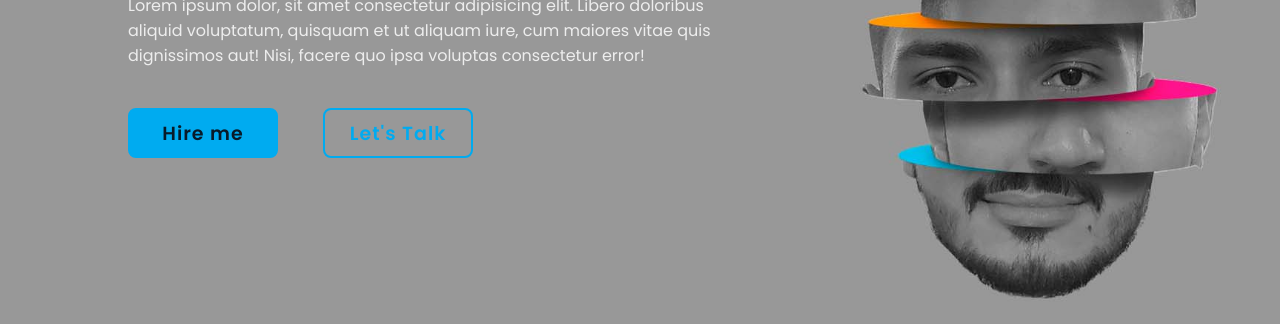
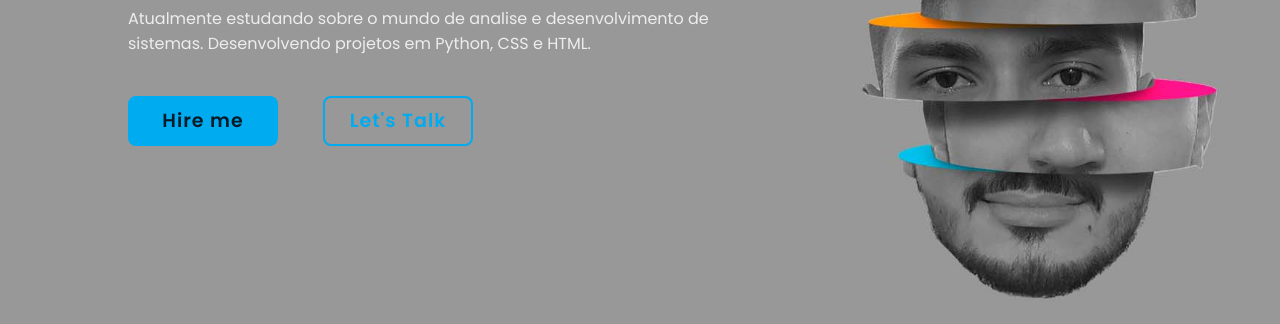
Before and after one commit to RenanBaffi/Portfolio-Renan-Baffi, a plain HTML site: page index.html in a window 1280 px wide. Shown: the part 392-716 px from the top of the page. Drawn offline with nearby package versions, Linux system fonts and the light colour scheme.

Commit message:
Update index.html

```diff
--- a/index.html
+++ b/index.html
@@ -29,7 +29,7 @@
         <div class="home-content">
             <h1>Olá, sou Renan Baffi</h1>
             <h3>Desenvolvedor Web</h3>
-            <p>Lorem ipsum dolor, sit amet consectetur adipisicing elit. Libero doloribus aliquid voluptatum, quisquam et ut aliquam iure, cum maiores vitae quis dignissimos aut! Nisi, facere quo ipsa voluptas consectetur error!</p>
+            <p>Atualmente estudando sobre o mundo de analise e desenvolvimento de sistemas. Desenvolvendo projetos em Python, CSS e HTML.</p>
             <div class="btn-box">
                 <a href="#">Hire me</a>
                 <a href="#">Let's Talk</a>
```
